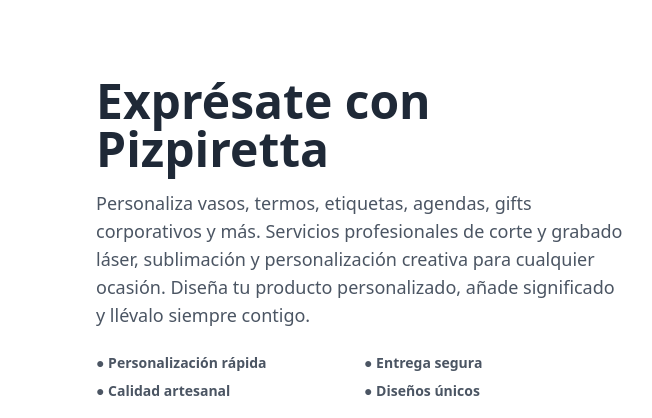
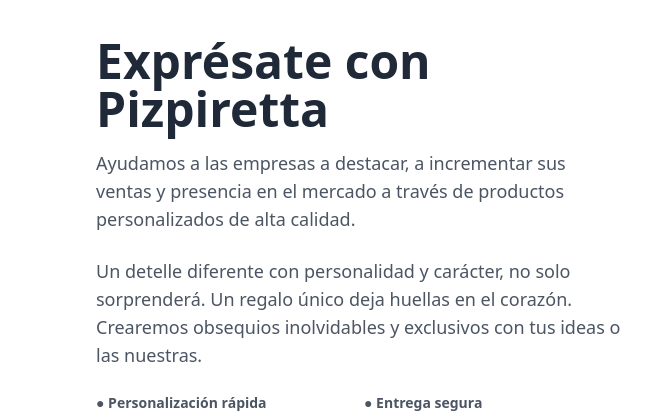
Before and after one commit to Jehimmy/pizpiretta, a plain HTML site: page index.html in a window 1280 px wide. Shown: the part 112-530 px from the top of the page, 0-652 px from the left. Drawn offline with nearby package versions, Linux system fonts and the light colour scheme.

Commit message:
Update index.html
Descripción de la empresa

```diff
--- a/index.html
+++ b/index.html
@@ -37,7 +37,8 @@
     <div class="max-w-6xl mx-auto grid grid-cols-1 md:grid-cols-2 gap-8 items-center p-8">
       <div>
         <h2 class="text-4xl md:text-5xl font-extrabold mb-4 leading-tight">Exprésate con Pizpiretta</h2>
-        <p class="text-lg text-gray-600 mb-6">Personaliza vasos, termos, etiquetas, agendas, gifts corporativos y más. Servicios profesionales de corte y grabado láser, sublimación y personalización creativa para cualquier ocasión. Diseña tu producto personalizado, añade significado y llévalo siempre contigo.</p>
+        <p class="text-lg text-gray-600 mb-6">Ayudamos a las empresas a destacar, a incrementar sus ventas y presencia en el mercado a través de productos personalizados de alta calidad.</p>
+        <p class="text-lg text-gray-600 mb-6">Un detelle diferente con personalidad y carácter, no solo sorprenderá. Un regalo único deja huellas en el corazón. Crearemos obsequios inolvidables y exclusivos con tus ideas o las nuestras.</p>
         <ul class="mt-6 grid grid-cols-2 gap-2 text-sm text-gray-600 font-semibold">
           <li>● Personalización rápida</li>
           <li>● Entrega segura</li>
```
